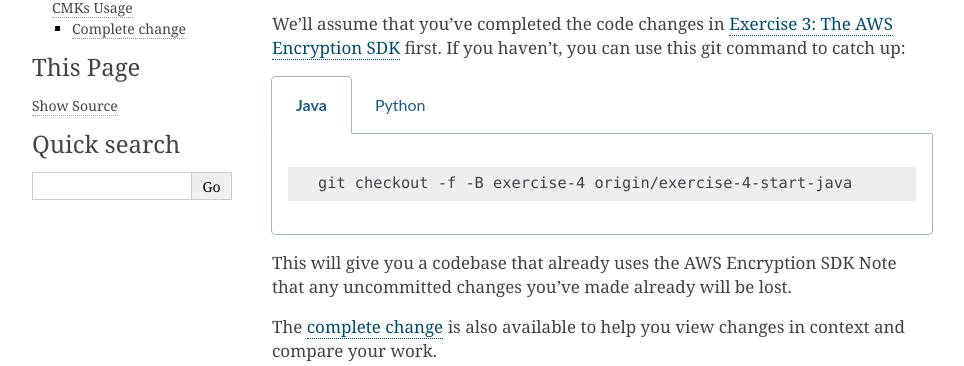
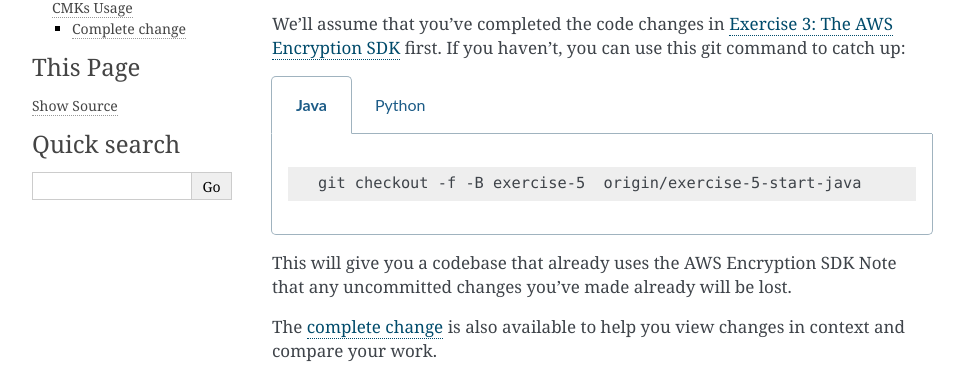
Before and after one commit to aws-samples/busy-engineers-encryption-sdk, a Sphinx documentation site: the page built from docs/exercises/5-multi_region.rst, in a window 1280 px wide and 900 px high. Shown: the part 307-673 px from the top of the window, without its empty margins (148-1112 px from the left). Built offline with Sphinx 7.4.7, drawn with Linux system fonts in a browser that asks for light colours.

Commit message:
fixing starting branch reference

```diff
--- a/docs/exercises/5-multi_region.rst
+++ b/docs/exercises/5-multi_region.rst
@@ -20,13 +20,13 @@
 
         .. code-block:: bash
 
-            git checkout -f -B exercise-4 origin/exercise-4-start-java
+            git checkout -f -B exercise-5  origin/exercise-5-start-java
 
     .. group-tab:: Python
 
         .. code-block:: bash
 
-            git checkout -f -B exercise-4 origin/exercise-4-start-python
+            git checkout -f -B exercise-5 origin/exercise-5-start-python
 
 This will give you a codebase that already uses the AWS Encryption SDK
 Note that any uncommitted changes you've made already will be lost.
```
